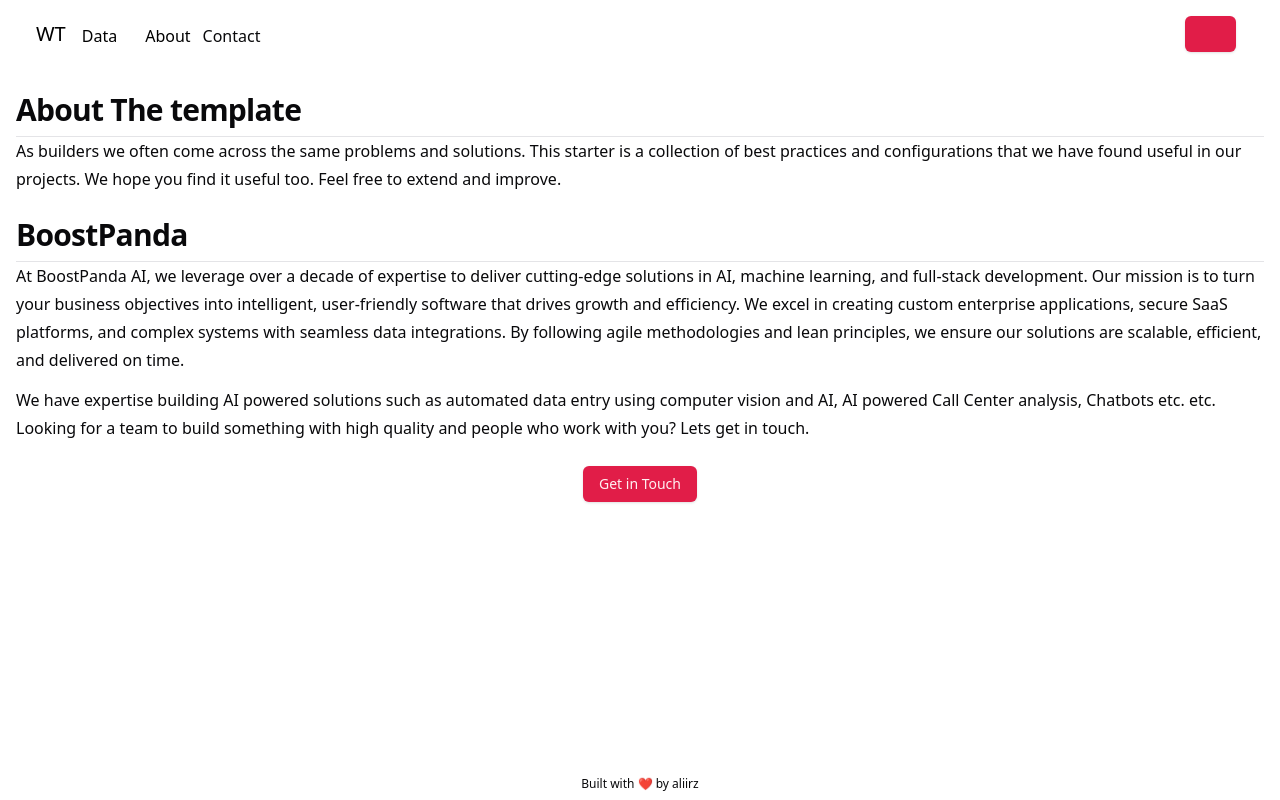
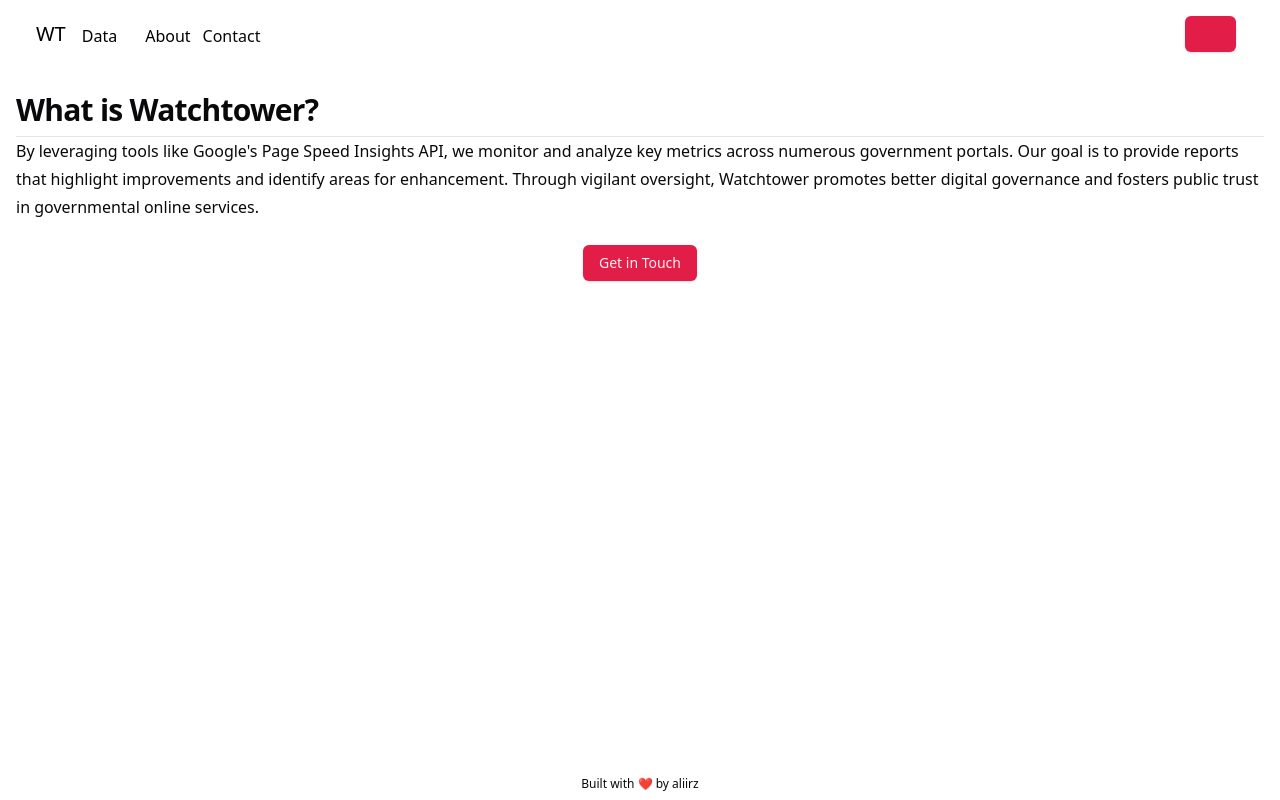
Before and after one commit to codeforpakistan/watchtower-web, a Nuxt app: page /about in a window 1280 px wide. Built offline with nearby package versions, Linux system fonts and the light colour scheme; some icons are missing.

Commit message:
Update about page content with Watchtower description

```diff
--- a/pages/about.vue
+++ b/pages/about.vue
@@ -2,21 +2,10 @@
 <template>
     <div class="flex justify-center flex-col">
         <h2 class="scroll-m-20 border-b pb-2 text-3xl font-semibold tracking-tight transition-colors first:mt-0">
-            About The template
+            What is Watchtower?
         </h2>
         <p class="leading-7">
-            As builders we often come across the same problems and solutions. This starter is a collection of best practices and configurations that we have found useful in our projects. We hope you find it useful too. Feel free to extend and improve.
-        </p>
-
-        <h2 class="mt-6 scroll-m-20 border-b pb-2 text-3xl font-semibold tracking-tight transition-colors first:mt-0">
-            BoostPanda
-        </h2>
-        <p class="leading-7">
-            At BoostPanda AI, we leverage over a decade of expertise to deliver cutting-edge solutions in AI, machine learning, and full-stack development. Our mission is to turn your business objectives into intelligent, user-friendly software that drives growth and efficiency.
-            We excel in creating custom enterprise applications, secure SaaS platforms, and complex systems with seamless data integrations. By following agile methodologies and lean principles, we ensure our solutions are scalable, efficient, and delivered on time.
-        </p>
-        <p class="leading-7 mt-3">
-            We have expertise building AI powered solutions such as automated data entry using computer vision and AI, AI powered Call Center analysis, Chatbots etc. etc. Looking for a team to build something with high quality and people who work with you? Lets get in touch.
+            By leveraging tools like Google's Page Speed Insights API, we  monitor and analyze key metrics across numerous government portals. Our goal is to provide reports that highlight improvements and identify areas for enhancement. Through vigilant oversight, Watchtower promotes better digital governance and fosters public trust in governmental online services.
         </p>
         <div class="max-w-4xl mx-auto mt-6">
             <Button @click="sendEmail">Get in Touch</Button>
@@ -28,7 +17,7 @@
     export default {
         methods: {
             sendEmail() {
-                window.open('mailto:hello@boostpanda.ai')
+                window.open('mailto:info@codeforpakistan.org')
             }
         }
     }
```
